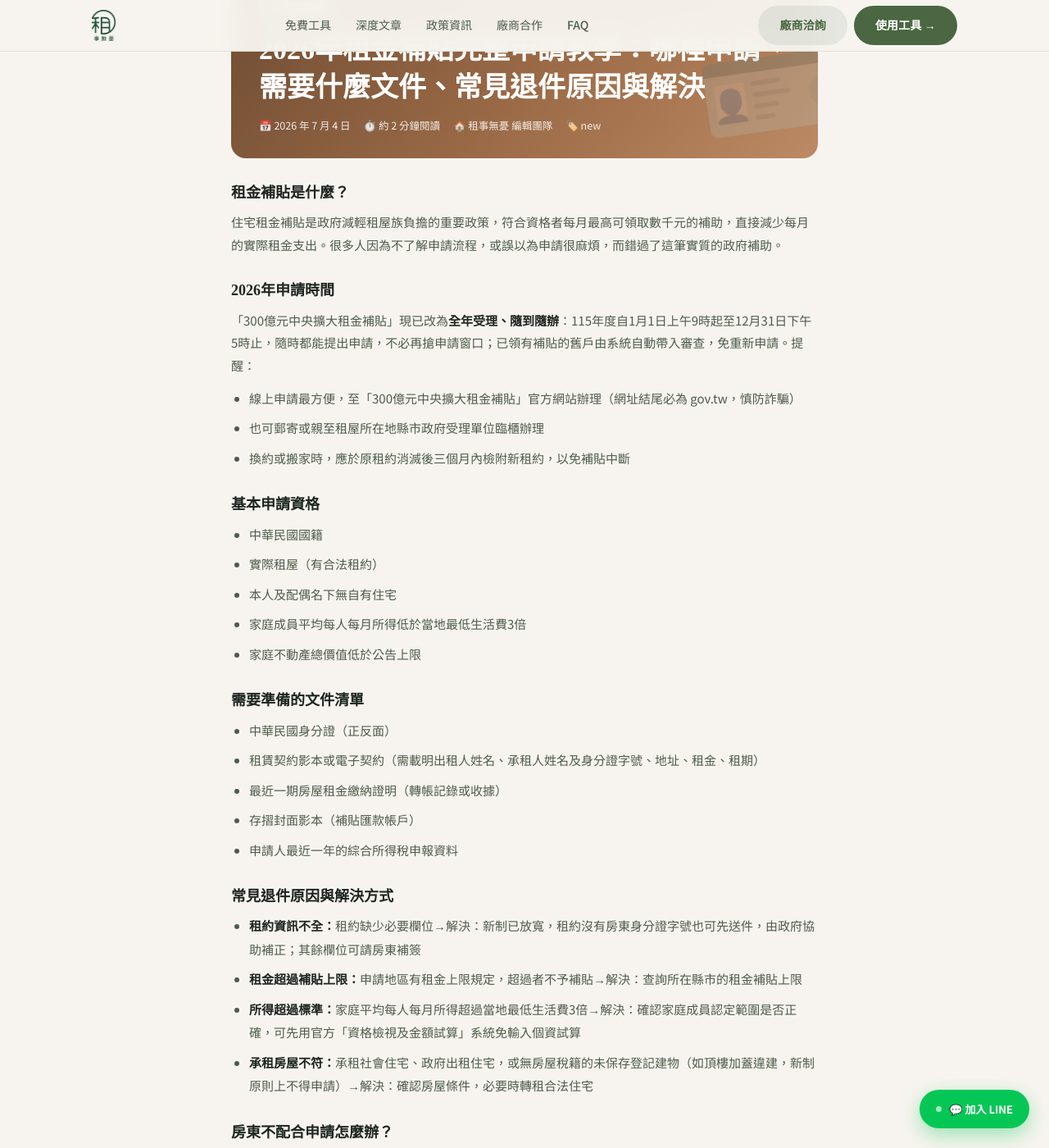
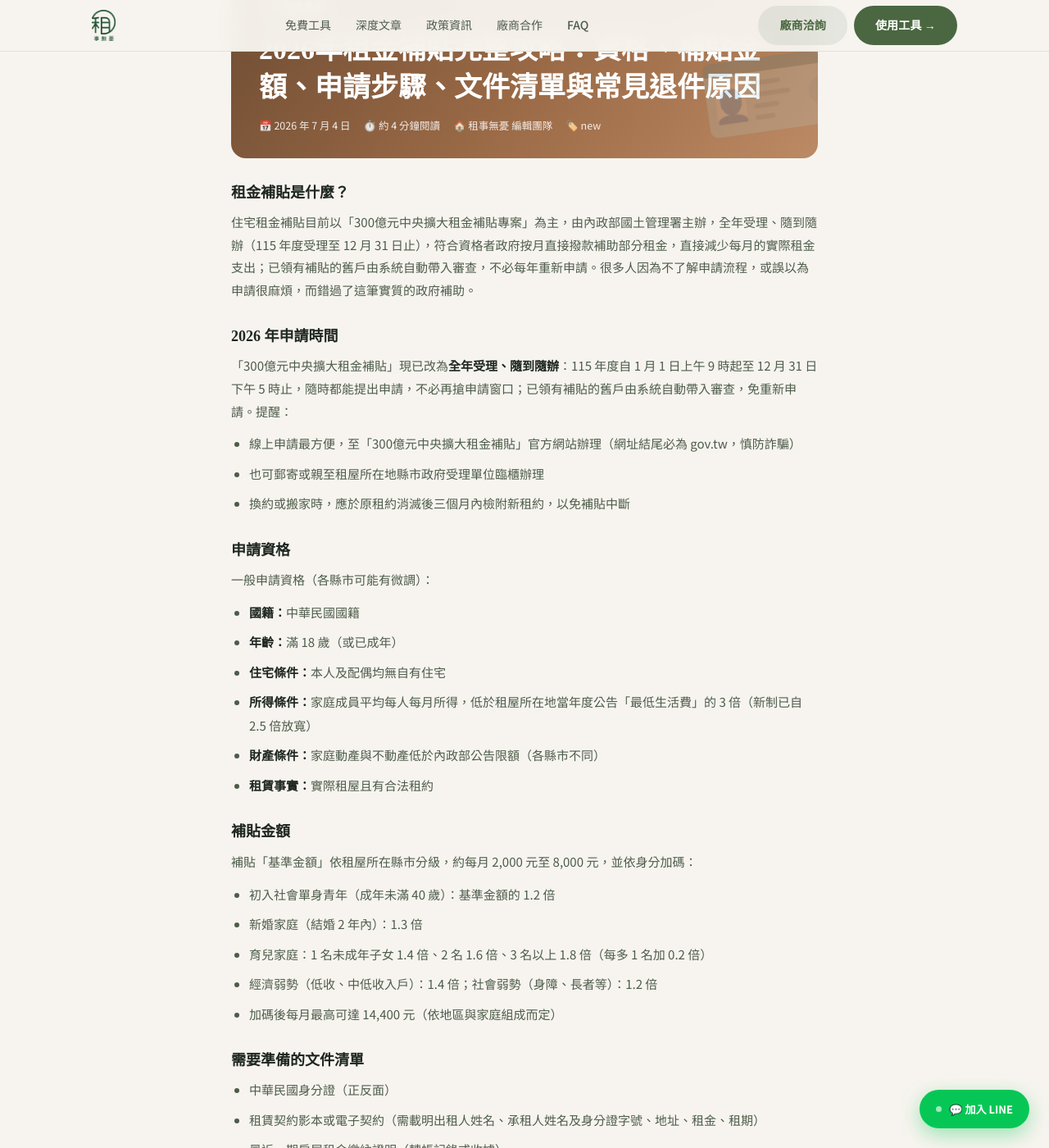
Before and after one commit to eeandkaren1/rentfreely-site, a Jekyll site: the page built from _articles/2026-07-04-rent-subsidy-application-2026.md, in a window 1280 px wide and 1400 px high, scrolled down 203 px. Shown: the whole window at 82% size. Built offline with Jekyll 4.4.1, drawn with Linux system fonts in a browser that asks for light colours; some of the changed text lies outside the part shown.

Commit message:
Add files via upload

```diff
--- a/_articles/2026-07-04-rent-subsidy-application-2026.md
+++ b/_articles/2026-07-04-rent-subsidy-application-2026.md
@@ -1,6 +1,6 @@
 ---
-title: "2026年租金補貼完整申請教學：哪裡申請、需要什麼文件、常見退件原因與解決"
-description: "住宅租金補貼是政府減輕租屋族負擔的重要政策，符合資格者每月最高可領取數千元的補助，直接減少每月的實際租金支出。很多人因為不了解申請流程，或誤以為申請很麻煩，而錯過了這筆實質的政府補助。"
+title: "2026年租金補貼完整攻略：資格、補貼金額、申請步驟、文件清單與常見退件原因"
+description: "住宅租金補貼以「300億元中央擴大租金補貼專案」為主，由內政部國土管理署主辦，全年受理、隨到隨辦，符合資格者政府按月直接撥款。本文完整說明申請資格、各身分加碼倍數、應備文件、申請流程、常見退件原因與房東不配合的處理方式。"
 category: tenant
 slug: rent-subsidy-application-2026
 date: 2026-07-04
@@ -9,22 +9,37 @@ image: /assets/og/rent-subsidy-application-2026.png
 ---
 
 <h3>租金補貼是什麼？</h3>
-<p>住宅租金補貼是政府減輕租屋族負擔的重要政策，符合資格者每月最高可領取數千元的補助，直接減少每月的實際租金支出。很多人因為不了解申請流程，或誤以為申請很麻煩，而錯過了這筆實質的政府補助。</p>
-<h3>2026年申請時間</h3>
-<p>「300億元中央擴大租金補貼」現已改為<strong>全年受理、隨到隨辦</strong>：115年度自1月1日上午9時起至12月31日下午5時止，隨時都能提出申請，不必再搶申請窗口；已領有補貼的舊戶由系統自動帶入審查，免重新申請。提醒：</p>
+<p>住宅租金補貼目前以「300億元中央擴大租金補貼專案」為主，由內政部國土管理署主辦，全年受理、隨到隨辦（115 年度受理至 12 月 31 日止），符合資格者政府按月直接撥款補助部分租金，直接減少每月的實際租金支出；已領有補貼的舊戶由系統自動帶入審查，不必每年重新申請。很多人因為不了解申請流程，或誤以為申請很麻煩，而錯過了這筆實質的政府補助。</p>
+
+<h3>2026 年申請時間</h3>
+<p>「300億元中央擴大租金補貼」現已改為<strong>全年受理、隨到隨辦</strong>：115 年度自 1 月 1 日上午 9 時起至 12 月 31 日下午 5 時止，隨時都能提出申請，不必再搶申請窗口；已領有補貼的舊戶由系統自動帶入審查，免重新申請。提醒：</p>
 <ul>
 <li>線上申請最方便，至「300億元中央擴大租金補貼」官方網站辦理（網址結尾必為 gov.tw，慎防詐騙）</li>
 <li>也可郵寄或親至租屋所在地縣市政府受理單位臨櫃辦理</li>
 <li>換約或搬家時，應於原租約消滅後三個月內檢附新租約，以免補貼中斷</li>
 </ul>
-<h3>基本申請資格</h3>
+
+<h3>申請資格</h3>
+<p>一般申請資格（各縣市可能有微調）：</p>
 <ul>
-<li>中華民國國籍</li>
-<li>實際租屋（有合法租約）</li>
-<li>本人及配偶名下無自有住宅</li>
-<li>家庭成員平均每人每月所得低於當地最低生活費3倍</li>
-<li>家庭不動產總價值低於公告上限</li>
+<li><strong>國籍：</strong>中華民國國籍</li>
+<li><strong>年齡：</strong>滿 18 歲（或已成年）</li>
+<li><strong>住宅條件：</strong>本人及配偶均無自有住宅</li>
+<li><strong>所得條件：</strong>家庭成員平均每人每月所得，低於租屋所在地當年度公告「最低生活費」的 3 倍（新制已自 2.5 倍放寬）</li>
+<li><strong>財產條件：</strong>家庭動產與不動產低於內政部公告限額（各縣市不同）</li>
+<li><strong>租賃事實：</strong>實際租屋且有合法租約</li>
 </ul>
+
+<h3>補貼金額</h3>
+<p>補貼「基準金額」依租屋所在縣市分級，約每月 2,000 元至 8,000 元，並依身分加碼：</p>
+<ul>
+<li>初入社會單身青年（成年未滿 40 歲）：基準金額的 1.2 倍</li>
+<li>新婚家庭（結婚 2 年內）：1.3 倍</li>
+<li>育兒家庭：1 名未成年子女 1.4 倍、2 名 1.6 倍、3 名以上 1.8 倍（每多 1 名加 0.2 倍）</li>
+<li>經濟弱勢（低收、中低收入戶）：1.4 倍；社會弱勢（身障、長者等）：1.2 倍</li>
+<li>加碼後每月最高可達 14,400 元（依地區與家庭組成而定）</li>
+</ul>
+
 <h3>需要準備的文件清單</h3>
 <ul>
 <li>中華民國身分證（正反面）</li>
@@ -33,12 +48,31 @@ image: /assets/og/rent-subsidy-application-2026.png
 <li>存摺封面影本（補貼匯款帳戶）</li>
 <li>申請人最近一年的綜合所得稅申報資料</li>
 </ul>
+
+<h3>申請流程</h3>
+<ol>
+<li>準備文件：身分證、戶籍謄本、租約、最近一期所得資料、存摺封面</li>
+<li>線上申請：前往「內政部住宅補貼申請系統」填寫申請表</li>
+<li>等候審核：主辦機關應於受理後 3 個月內完成審查</li>
+<li>核定通知：審核通過後收到核定函</li>
+<li>補貼撥款：直接撥入申請人帳戶，每月固定入帳</li>
+</ol>
+
 <h3>常見退件原因與解決方式</h3>
 <ul>
 <li><strong>租約資訊不全：</strong>租約缺少必要欄位→解決：新制已放寬，租約沒有房東身分證字號也可先送件，由政府協助補正；其餘欄位可請房東補簽</li>
 <li><strong>租金超過補貼上限：</strong>申請地區有租金上限規定，超過者不予補貼→解決：查詢所在縣市的租金補貼上限</li>
-<li><strong>所得超過標準：</strong>家庭平均每人每月所得超過當地最低生活費3倍→解決：確認家庭成員認定範圍是否正確，可先用官方「資格檢視及金額試算」系統免輸入個資試算</li>
+<li><strong>所得超過標準：</strong>家庭平均每人每月所得超過當地最低生活費 3 倍→解決：確認家庭成員認定範圍是否正確，可先用官方「資格檢視及金額試算」系統免輸入個資試算</li>
 <li><strong>承租房屋不符：</strong>承租社會住宅、政府出租住宅，或無房屋稅籍的未保存登記建物（如頂樓加蓋違建，新制原則上不得申請）→解決：確認房屋條件，必要時轉租合法住宅</li>
 </ul>
-<h3>房東不配合申請怎麼辦？</h3>
-<p>依規定，房東不得拒絕房客申請補貼，合約中禁止申請的條款無效。若房東威脅因此漲租或解約，可向縣市住宅主管機關申訴，房東的行為違反規定。</p>
+
+<h3>房東不配合申請怎麼辦？房東能拒絕嗎？</h3>
+<p>不能。住宅租賃規範明確規定：合約中禁止房客申請補貼的條款無效；房東不得因房客申請補貼而調漲租金或終止租約。若房東威脅因此漲租或解約，可向租屋所在地縣市住宅主管機關申訴或檢舉，房東的行為違反規定。</p>
+
+<h3>補貼申請常見問題</h3>
+<ul>
+<li><strong>Q：房東不給我申請怎麼辦？</strong>房東無權拒絕，可向縣市住宅主管機關申訴。</li>
+<li><strong>Q：租金比補貼上限高可以申請嗎？</strong>可以，但補貼金額以規定上限為準。</li>
+<li><strong>Q：租約沒有公證可以申請嗎？</strong>可以，但租約需符合規範格式，有房東簽章。</li>
+<li><strong>Q：補貼會讓房東知道我的所得嗎？</strong>不會，只會通知房東有租金補貼申請。</li>
+</ul>
```
Also changed, not shown: _articles/2026-07-03-public-welfare-landlord-deep-dive.md (+23 -7 lines).
